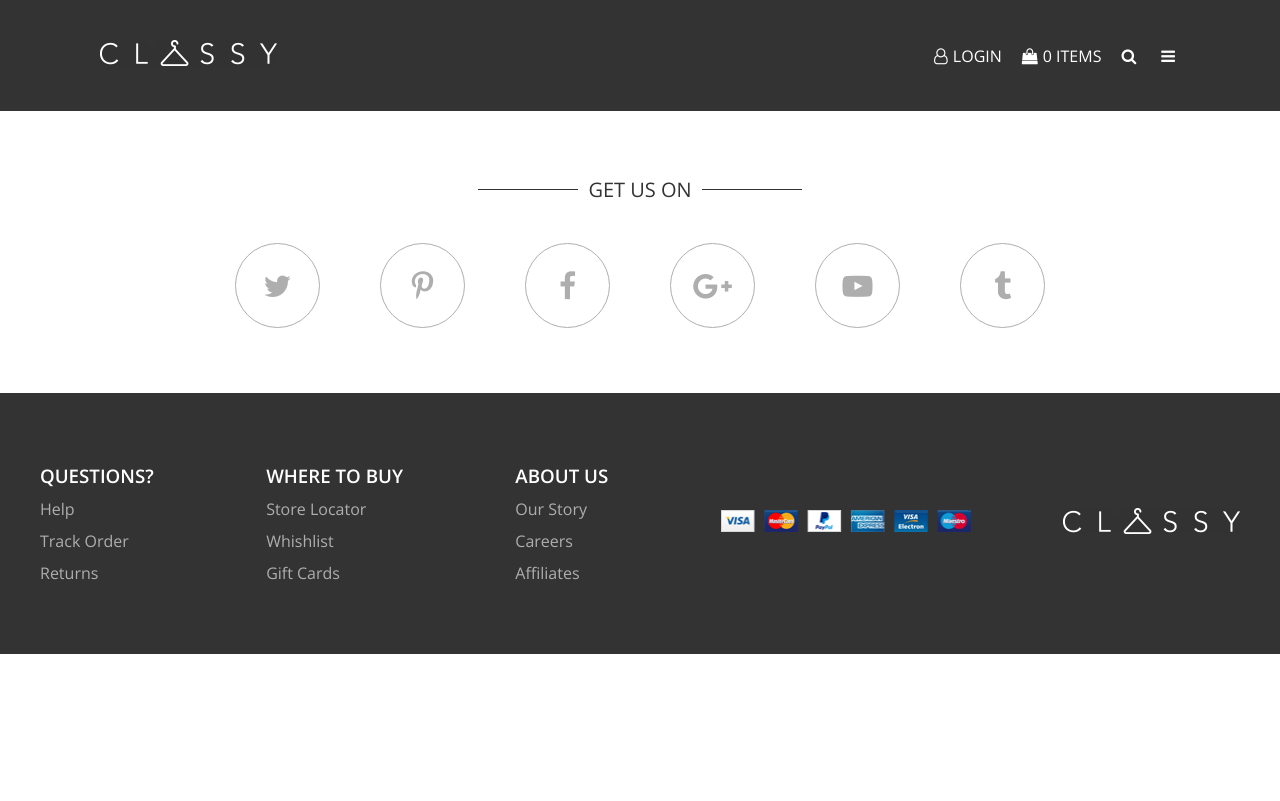
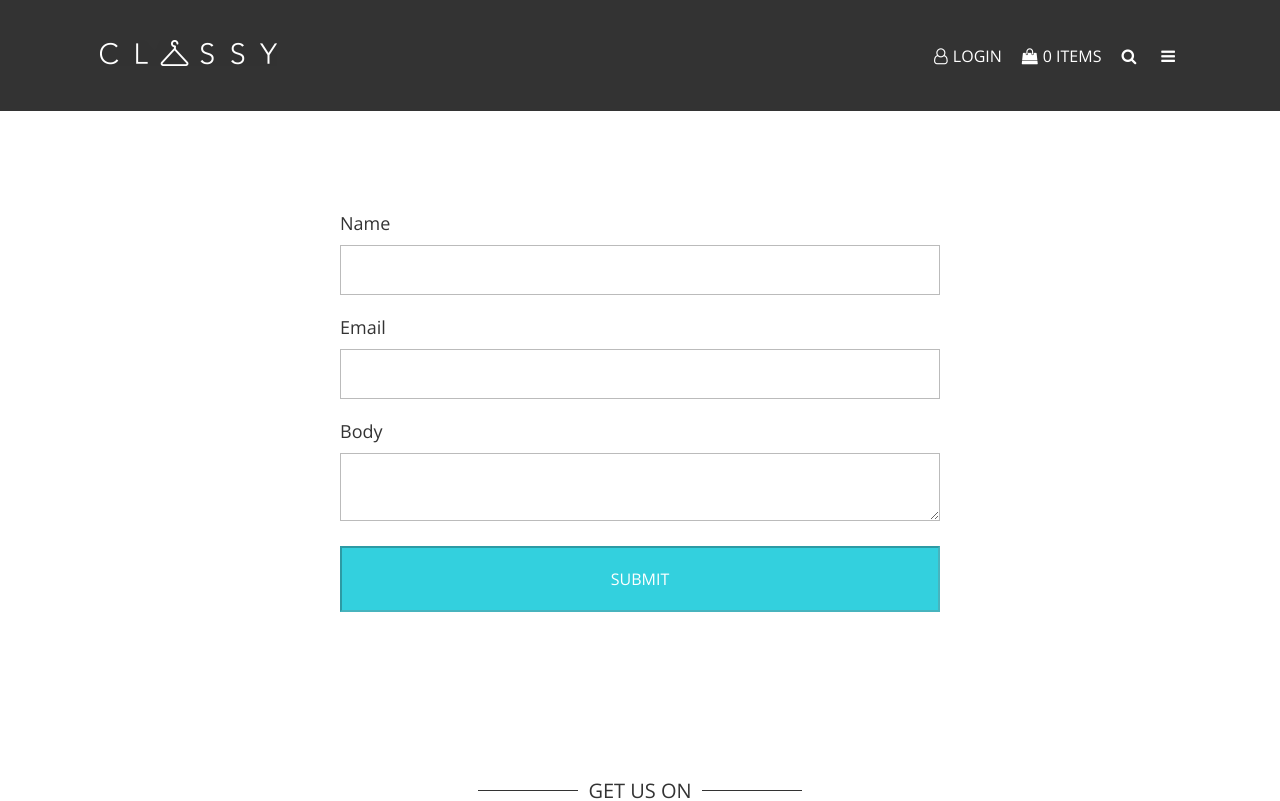
Before and after one commit to nicoeg/classy, an Angular app: page /contact in a window 1280 px wide. Before the commit this address led to /. Shown: the top 801 px of the page. Built offline with nearby package versions, Linux system fonts and the light colour scheme.

Commit message:
Added contact page

```diff
--- a/src/app/app-routing.module.ts
+++ b/src/app/app-routing.module.ts
@@ -2,6 +2,7 @@ import { NgModule } from '@angular/core'
 import { Routes, RouterModule } from '@angular/router'
 
 import { FrontpageComponent } from './pages/frontpage/frontpage.component'
+import { ContactComponent } from './pages/contact/contact.component'
 import { NewCollectionComponent } from './pages/new-collection/new-collection.component'
 import { ProductpageComponent } from './pages/productpage/productpage.component'
 
@@ -9,6 +10,10 @@ const routes: Routes = [
   {
     path: 'product/:id',
     component: ProductpageComponent,
+  },
+  {
+    path: 'contact',
+    component: ContactComponent,
   },
   {
     path: 'new-collection',
--- a/src/app/components/site-header/site-header.component.html
+++ b/src/app/components/site-header/site-header.component.html
@@ -17,7 +17,7 @@
 		<a class="nav-link" href="#">
 			<i class="fa fa-search nav-link__icon"></i>
 		</a>
-		<a class="nav-link" href="#">
+		<a routerLink="/contact" class="nav-link">
 			<i class="fa fa-bars nav-link__icon"></i>
 		</a>
 	</nav>
--- /dev/null
+++ b/src/app/pages/contact/contact.component.html
@@ -0,0 +1,30 @@
+<form class="contact-form" [formGroup]="contactForm" novalidate>
+	<div class="contact-form__input" [ngClass]="hasError('name') ? 'contact-form__input--invalid' : ''">
+		<label>
+			Name
+			<input type="text" formControlName="name" />
+		</label>
+
+		<div class="contact-form__error">Name is invalid</div>
+	</div>
+
+	<div class="contact-form__input" [ngClass]="hasError('email') ? 'contact-form__input--invalid' : ''">
+		<label>
+			Email
+			<input type="text" formControlName="email" />
+		</label>
+
+		<div class="contact-form__error">Email is invalid</div>
+	</div>
+
+	<div class="contact-form__input" [ngClass]="hasError('text') ? 'contact-form__input--invalid' : ''">
+		<label>
+			Body
+			<textarea type="text" formControlName="text"></textarea>
+		</label>
+
+		<div class="contact-form__error">Body is invalid</div>
+	</div>
+
+	<input class="button button--big button--turqoise" value="Submit" [disabled]="contactForm.invalid">
+</form>
--- /dev/null
+++ b/src/app/pages/contact/contact.component.scss
@@ -0,0 +1,34 @@
+.contact-form {
+	max-width: 600px;
+	width: 100%;
+	margin: 100px auto;
+
+	&__input {
+		width: 100%;
+		font-size: 18px;
+		margin-bottom: 20px;
+
+		&--invalid .contact-form__error {
+			margin: 10px 0;
+			display: block;
+			color: red;
+			font-weight: 300;
+		}
+
+		input, textarea {
+			width: 100%;
+			margin-top: 10px;
+			padding: 15px 10px;
+			outline: none;
+			border: 1px solid #bbb;
+		}
+
+		&--invalid input, &--invalid textarea {
+			border: 1px solid red;
+		}
+	}
+
+	&__error {
+		display: none;
+	}
+}
--- /dev/null
+++ b/src/app/pages/contact/contact.component.ts
@@ -0,0 +1,26 @@
+import { Component, OnInit } from '@angular/core';
+import { FormBuilder, FormGroup, FormControl, Validators } from '@angular/forms';
+
+@Component({
+	selector: 'app-contact',
+	templateUrl: './contact.component.html',
+	styleUrls: ['./contact.component.scss']
+})
+export class ContactComponent implements OnInit {
+	contactForm: FormGroup
+
+	constructor(private fb: FormBuilder) {
+		this.contactForm = fb.group({
+			name: [ null, Validators.required ],
+			email: [ null, Validators.email ],
+			text: [ null, Validators.compose([Validators.required, Validators.minLength(10)]) ]
+		})
+	}
+
+	ngOnInit() {
+	}
+
+	hasError(input: string) {
+		return !this.contactForm.controls[input].valid && this.contactForm.controls[input].touched
+	}
+}
```
Also changed, not shown: src/app/app.module.ts (+5 -2 lines), 1 other file (tests, documents, lock files or other folders).
